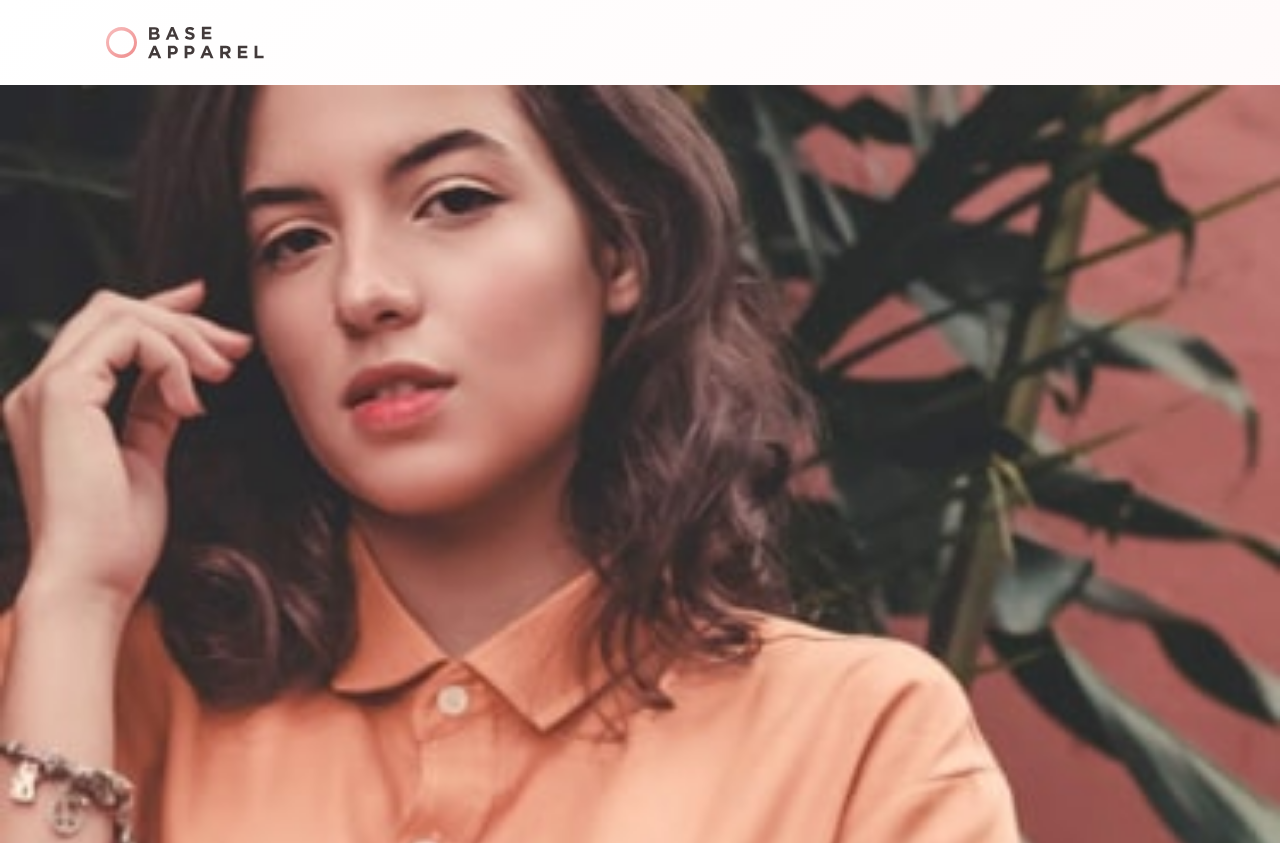
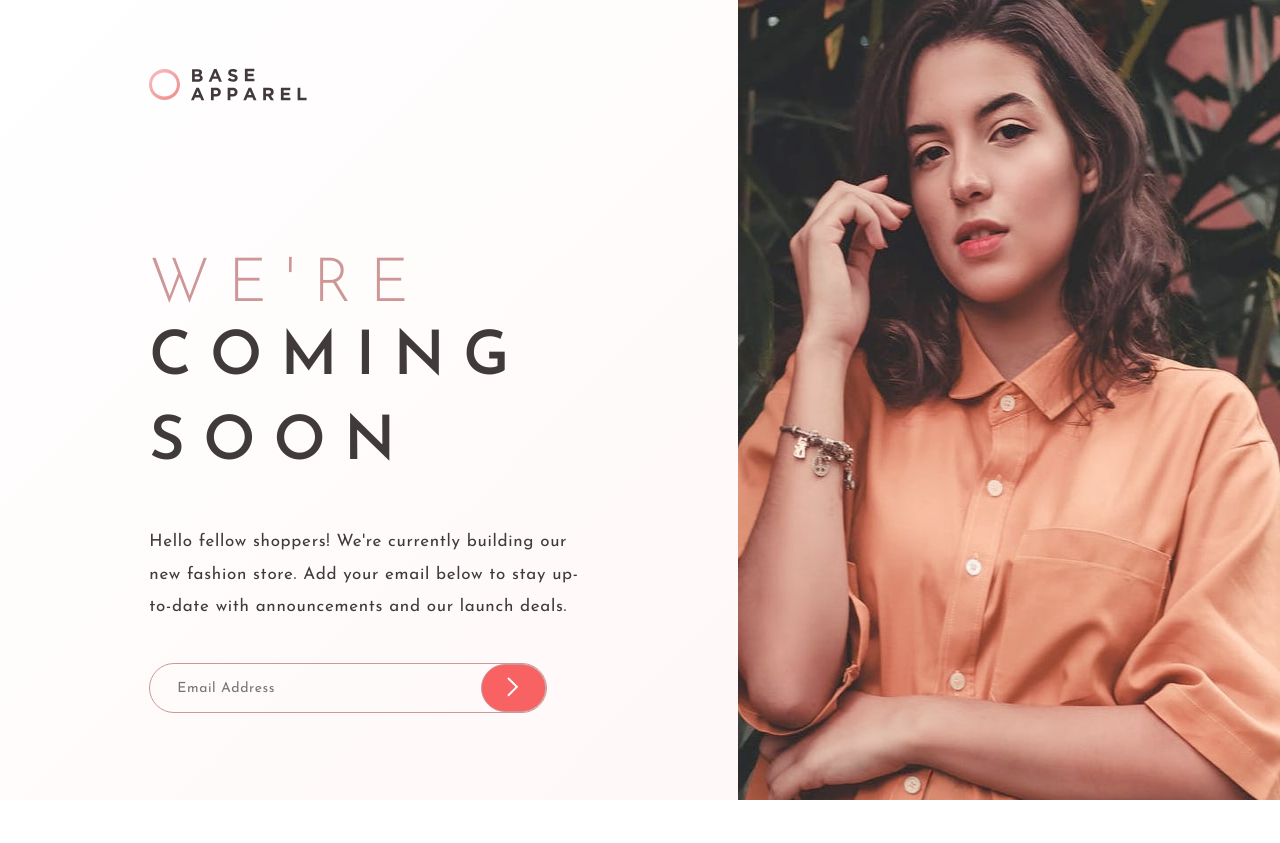
Before and after one commit to izurai27/base-apparel-coming-soon-master, a plain HTML site: page index.html in a window 1280 px wide. Shown: the top 843 px of the page. After the commit the page ends 800 px from the top, so only its background shows below. Drawn offline with Linux system fonts and the light colour scheme.

Commit message:
done with desktop

```diff
--- a/app.js
+++ b/app.js
@@ -5,7 +5,7 @@
   let warningMsg = document.querySelector(".warningMsg");
   let warning = document.querySelector(".warning");
 
-  inputEmail.addEventListener("change", function() {
+  inputEmail.addEventListener("input", function() {
     console.log(inputEmail.value)
     console.log(/@/gi.test(inputEmail.value))
     if (/\@/gi.test(inputEmail.value) === false) {
--- a/index.html
+++ b/index.html
@@ -20,7 +20,8 @@
       <img src="/images/logo.svg" alt="logo">
     </div>
     <div class="heroImg">
-      <img src="/images/hero-mobile.jpg" alt="">
+      <img src="/images/hero-mobile.jpg" alt="" class="mobileHero">
+      <img src="/images/hero-desktop.jpg" alt="" class="desktopHero">
     </div>
     <div class="messages">
       <div>
@@ -36,7 +37,6 @@
         <img src="/images/icon-error.svg" alt="" class="warning">
         <button><img src="./images/icon-arrow.svg" alt=""></button>
         <div class="warningMsg">Please provide a valid email</div>
-
       </div>
     </div>
   </div>
--- a/styles/reset.css
+++ b/styles/reset.css
@@ -22,6 +22,7 @@ time, mark, audio, video {
 	font-size: 100%;
 	font: inherit;
 	vertical-align: baseline;
+
 }
 /* HTML5 display-role reset for older browsers */
 article, aside, details, figcaption, figure,
--- a/styles/style.scss
+++ b/styles/style.scss
@@ -10,6 +10,8 @@ $DarkGrayishRed: hsl(0, 6%, 24%);
 // * {
 //   border: 0.3px solid yellow;
 // }
+
+
 body{
   font-family: 'Josefin Sans', sans-serif;
   margin:0;
@@ -22,7 +24,7 @@ body{
   display: flex;
   flex-direction: column;
   justify-content: space-around;
-  height: 100%;
+  // height: 100%;
 }
 
 .logo{
@@ -35,7 +37,7 @@ body{
 }
 
 .heroImg{
-  width:100%;
+  // width:100%;
   aspect-ratio: 375 / 252;
 
 
@@ -43,6 +45,9 @@ body{
   img{
     width: 100%;
     // height: auto;
+  }
+  .desktopHero{
+    display:none;
   }
 }
 
@@ -52,6 +57,7 @@ body{
   display: flex;
   flex-direction: column;
   row-gap: 40px;
+
 
   .firstrow, .secondrow{
     font-size: calc(39/16*1rem);
@@ -110,15 +116,7 @@ body{
       background-color: $SoftRed;
     }
 
-    // &:invalid::after{
-    //   content:'Please provide a valid email';
-    //   display:block;
-    //   position:absolute;
-    //   bottom: -30px;
-    //   font-size:  calc(14/16*1rem);
-    //   margin-left:27px;
-    //   color:$SoftRed;
-    // }
+
   }
 
   .warningMsg{
@@ -135,3 +133,73 @@ body{
     visibility:hidden;
   }
 }
+
+@media only screen and (min-width: 768px) {
+
+
+
+
+  .container{
+    display: grid;
+    grid-template-areas: 'left1 right'
+                         'left2 right';
+    column-gap: 0;
+    justify-content: space-between;
+    padding-inline-start: calc(168/1440*100vw);
+  }
+
+  .logo{
+    grid-area: left1;
+    height:calc(168/16*1rem);
+    padding:0;
+  }
+
+  .messages{
+    grid-area: left2;
+    // width:calc(830/1440*100vw);
+    text-align: left;
+    height: fit-content;
+    padding:0;
+    box-sizing: border-box;
+
+    .firstrow, .secondrow{
+      font-size: calc(61/16*1rem);
+      text-transform: uppercase;
+      width:calc(363/1440*100vw);
+      letter-spacing:0.3em;
+
+
+    }
+
+    .shortMsg{
+      font-size: calc(17/16*1rem);
+      width:calc(500/1440*100vw);
+      margin:0;
+    }
+
+    .inputEmail{
+
+      width: calc(445/1440*100vw);
+      margin:0;
+    }
+  }
+
+  .heroImg{
+    grid-area: right;
+    width:calc(610/1440*100vw);
+    height: 100vh;
+    overflow: hidden;
+
+    .desktopHero{
+      display: block;
+      height: 100%;
+      min-width: 100%;
+    }
+
+    .mobileHero{
+      display: none;
+    }
+  }
+
+
+}
```
Also changed, not shown: styles/style.css, 1 other file.
